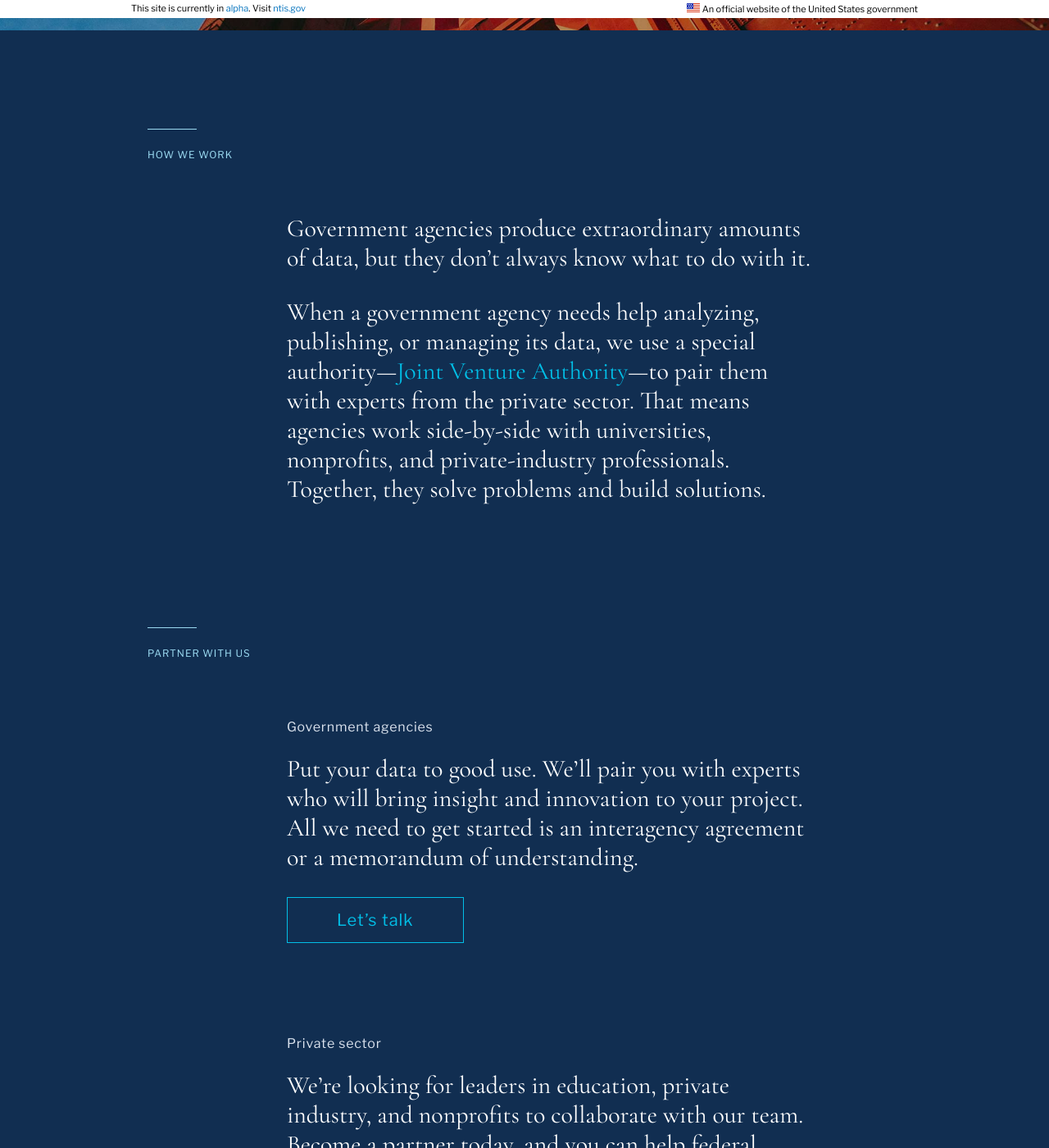
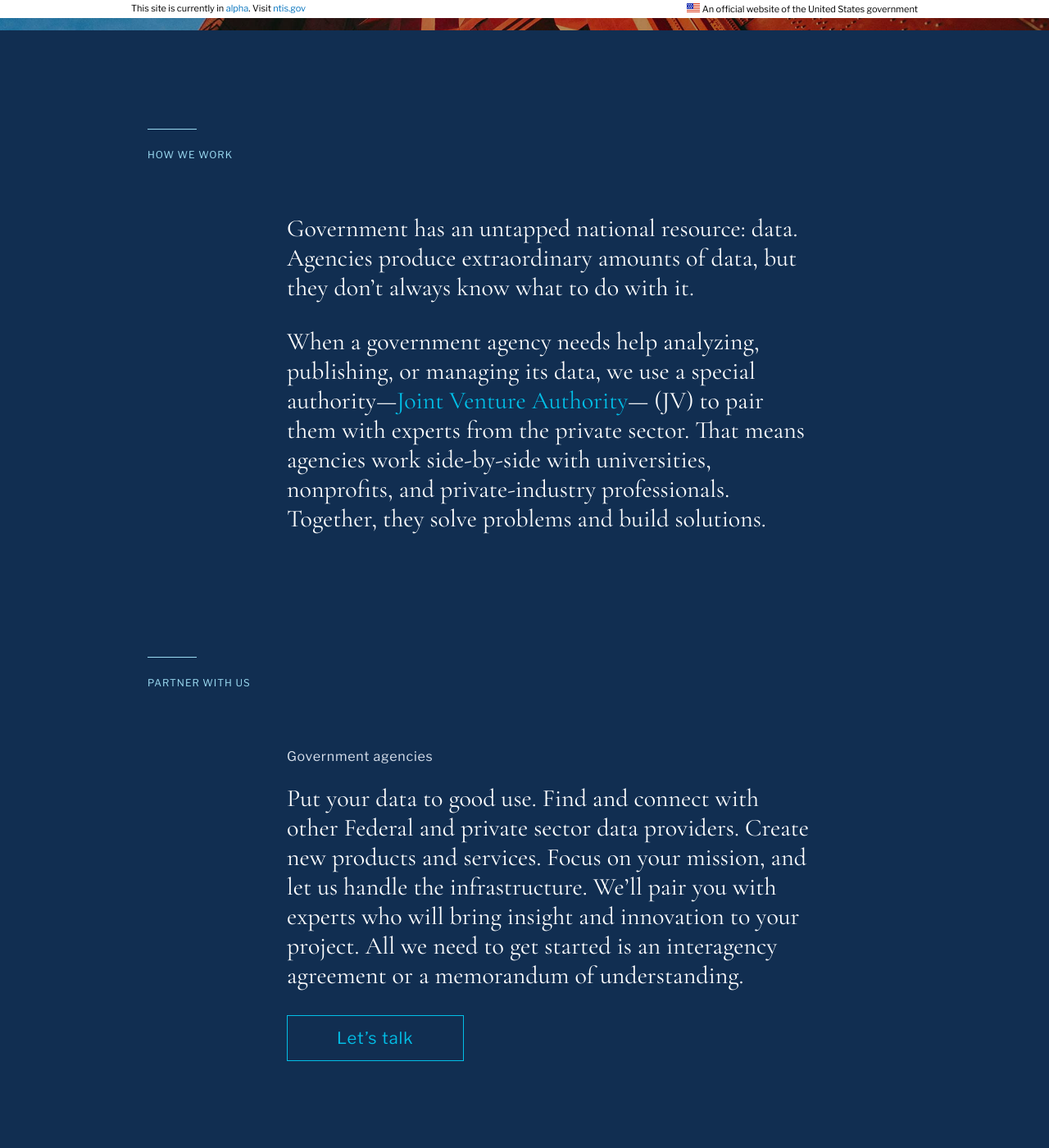
Before and after one commit to 18F/ntis-gov, a Jekyll site: the page index.html, which Jekyll copies as it is, in a window 1280 px wide and 1400 px high, scrolled down 503 px. Shown: the whole window at 82% size. Built offline with Jekyll 4.4.1, drawn with Linux system fonts in a browser that asks for light colours; some of the changed text lies outside the part shown.

Commit message:
Update index.html

```diff
--- a/index.html
+++ b/index.html
@@ -62,27 +62,27 @@
 
         <h3>How we work</h3>
         <p>
-          Government agencies produce extraordinary amounts of data, but they don&rsquo;t always know what to do with it.</p>
+          Government has an untapped national resource: data.  Agencies produce extraordinary amounts of data, but they don&rsquo;t always know what to do with it.</p>
         <p>
-          When a government agency needs help analyzing, publishing, or managing its data, we use a special authority&mdash;<a href="http://www.ntis.gov/services/jvpannounce/">Joint Venture Authority</a>&mdash;to pair them with experts from the private sector. That means agencies work side-by-side with universities, nonprofits, and private-industry professionals. Together, they solve problems and build solutions.
+          When a government agency needs help analyzing, publishing, or managing its data, we use a special authority&mdash;<a href="http://www.ntis.gov/services/jvpannounce/">Joint Venture Authority</a>&mdash; (JV) to pair them with experts from the private sector. That means agencies work side-by-side with universities, nonprofits, and private-industry professionals. Together, they solve problems and build solutions.
         </p>
 
         <h3>Partner with us</h3>
         <h4>Government agencies</h4>
         <p>
-          Put your data to good use. We&rsquo;ll pair you with experts who will bring insight and innovation to your project. All we need to get started is an interagency agreement or a memorandum of understanding.
+          Put your data to good use. Find and connect with other Federal and private sector data providers. Create new products and services.  Focus on your mission, and let us handle the infrastructure.  We&rsquo;ll pair you with experts who will bring insight and innovation to your project. All we need to get started is an interagency agreement or a memorandum of understanding.
         </p>
         <a href="#" class="button">Let&rsquo;s talk</a>
 
         <h4>Private sector</h4>
         <p>
-          We&rsquo;re looking for leaders in education, private industry, and nonprofits to collaborate with our team. Become a partner today, and you can help federal agencies solve complex, meaningful data challenges.
+          Our partners are leaders in education, industry, and non-profits who partner with the Federal agencies we serve.  Our partners have opportunities to create new tools, new ways of working with data, and helping agencies solve complex, meaningful data challenges.
         </p>
         <a href="#" class="button">Let&rsquo;s talk</a>
 
         <h3>The process</h3>
         <p>
-          Decide you want to work with us. &rarr; Do paperwork. &rarr; Create great things. Together.
+          Decide you want to work with us. &rarr; Identify the challenge. &rarr;  Sign the agreement. &rarr; Create great things. Together.
         </p>
 
       </section>
```
